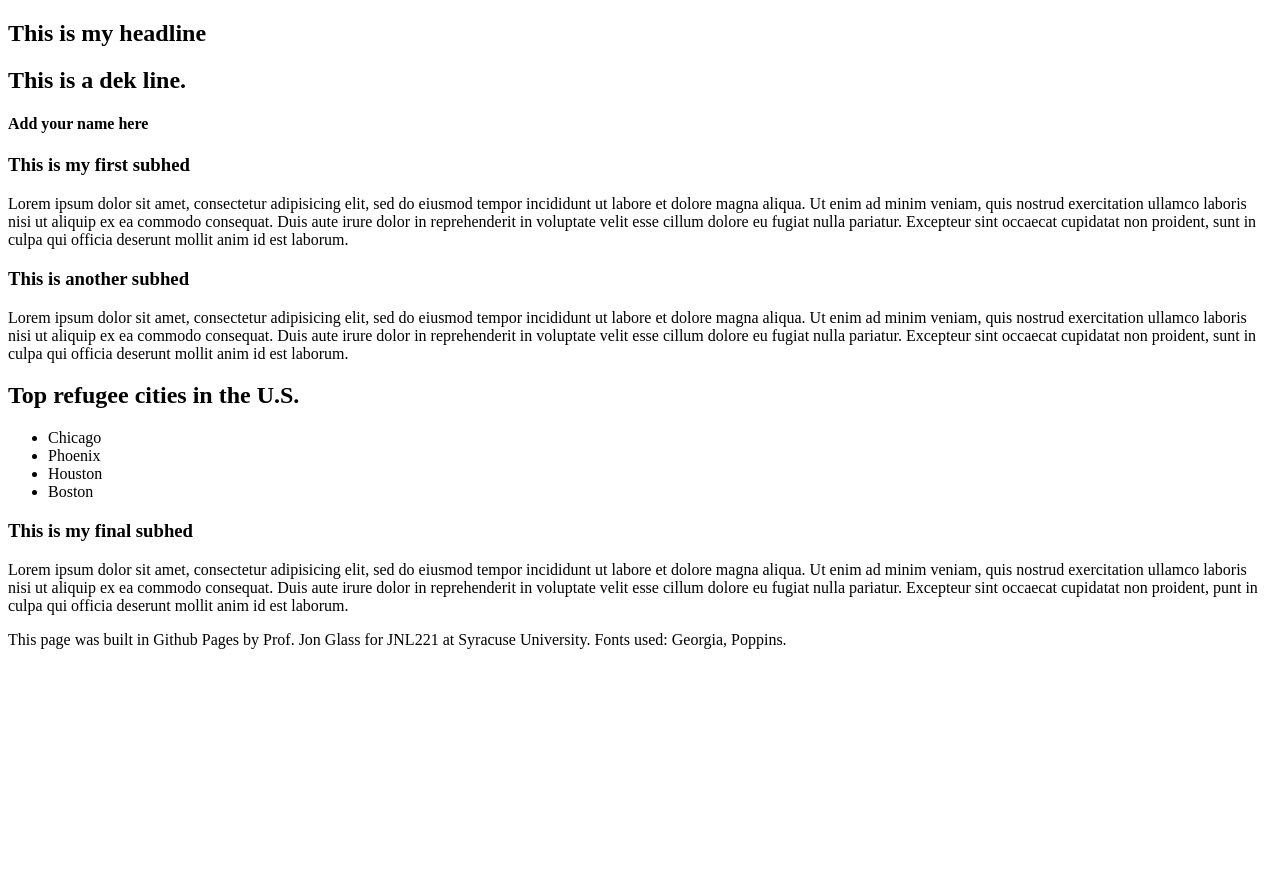
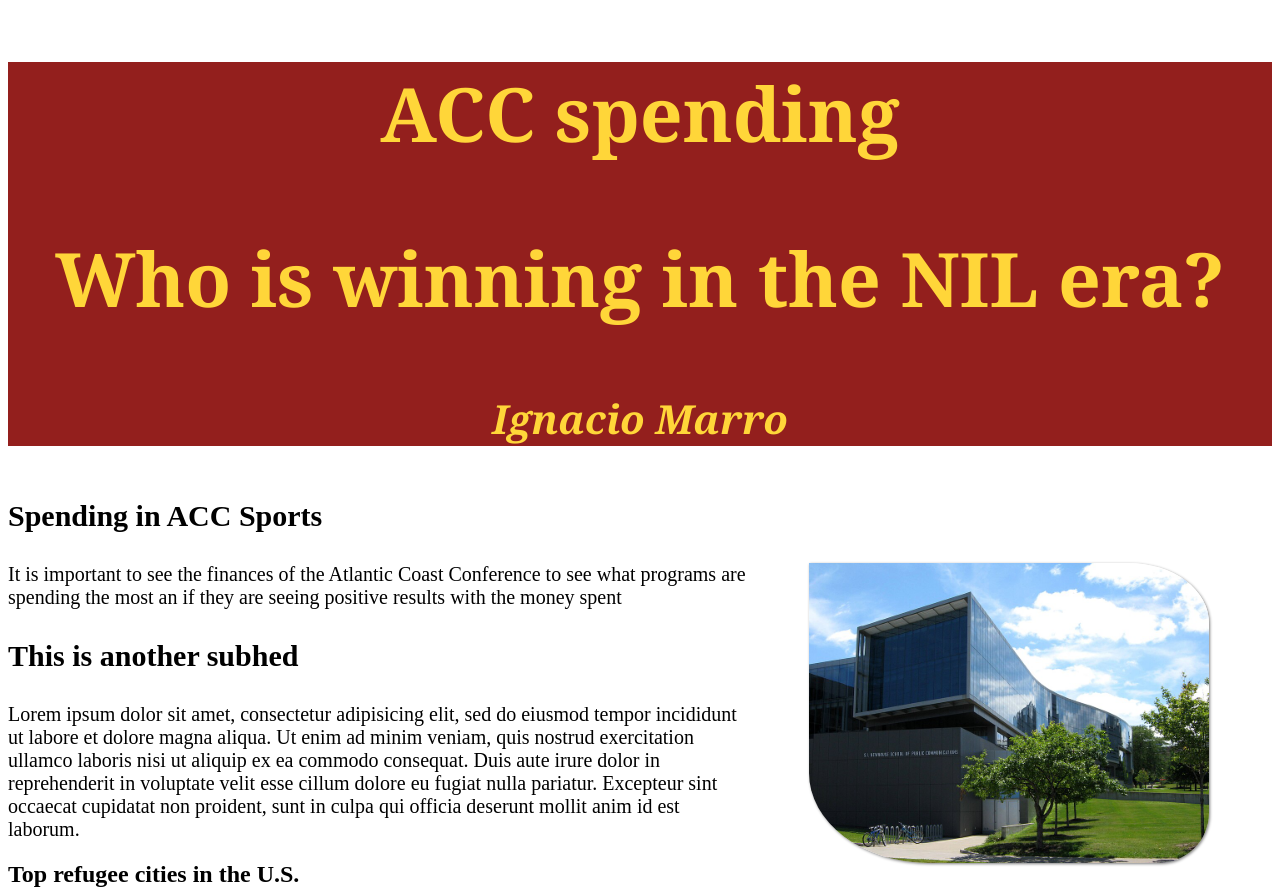
Before and after one commit to immarro1031/immaro1031.github.io, a plain HTML site: page final/index.html in a window 1280 px wide. Shown: the top 891 px of the page. Before the commit the page ends 800 px from the top, so only its background shows below. Drawn offline with Linux system fonts and the light colour scheme.

Commit message:
Add files via upload

```diff
--- a/final/final.css
+++ b/final/final.css
@@ -12,7 +12,8 @@
 	font-size: 50px;
 	text-align: center;
 	font-family: 'Georgia', serif;
-	background-color: black;
+	background-color: #931F1D;
+	color: #FFD639;
 }
 h4 {
 	font-style: italic;
@@ -22,7 +23,22 @@ h4 {
 h3 {
 	font-size: 30px;
 }
+P {
+	font-size: 20px;
+	font-family: 'Times New Roman', serif;
+}
 
+img  {
+ 	float: right;
+ 	margin-right: 5%;
+ 	margin-left: 5%;
+  box-shadow: 1px 1px 3px gray;
+  border-radius: 0 20% 50px 30%;
+  corner-shape: superellipse(0.8) bevel notch squircle;
+}
+
+
+ }
 
 /*Don't worry about this section yet*/
 @media only screen and (max-width: 767px)
--- a/final/index.html
+++ b/final/index.html
@@ -1,5 +1,5 @@
 <!-- This is the completed HTML page for our final project template. -->
-
+<!-- I changed the shape of my image and used a border radius in order to modify my image into a funky shape -->
 <!DOCTYPE html>
 <html lang="en">
 	<head>
@@ -9,26 +9,22 @@
 		<meta name="viewport" content="width=device-width, initial-scale=1">
 
 		<!-- Link tag for CSS -->
-
+		<link rel="stylesheet" href="final.css">
 		<!-- Google font: Poppins -->
 
 	</head>
 
 	<body>
-		<section>
-			<h1> This is my headline </h1>
-			<h2> This is a dek line.</h2>
-			<h4>Add your name here </h4>
+		<section class="header">
+			<h1> ACC spending </h1>
+			<h2> Who is winning in the NIL era?</h2>
+			<h4>Ignacio Marro </h4>
 		</section>
 		<section>
-			<h3>This is my first subhed</h3>
+			<h3>Spending in ACC Sports</h3>
 			<!-- Add image below this comment -->
-			<p>Lorem ipsum dolor sit amet, consectetur adipisicing elit, sed do eiusmod
-			tempor incididunt ut labore et dolore magna aliqua. Ut enim ad minim veniam,
-			quis nostrud exercitation ullamco laboris nisi ut aliquip ex ea commodo
-			consequat. Duis aute irure dolor in reprehenderit in voluptate velit esse
-			cillum dolore eu fugiat nulla pariatur. Excepteur sint occaecat cupidatat non
-			proident, sunt in culpa qui officia deserunt mollit anim id est laborum.</p>
+			<img src="newhouse.jpg" alt="A picture of S.I. Newhouse School of Public Communications, the nation's leading school of Journalism" height="300" width="400">
+			<p>It is important to see the finances of the Atlantic Coast Conference to see what programs are spending the most an if they are seeing positive results with the money spent</p>
 		</section>
 		<section>
 			<h3>This is another subhed</h3>
@@ -51,6 +47,7 @@
 			</div>
 
 			<!-- Add responsive Datawrapper element below this comment. -->
+			<iframe title="New York Presidential Voting Results" aria-label="Choropleth map" id="datawrapper-chart-YN36L" src="https://datawrapper.dwcdn.net/YN36L/1/" scrolling="no" frameborder="0" style="width: 0; min-width: 100% !important; border: none;" height="555" data-external="1"></iframe><script type="text/javascript">(function(){function e(){window.addEventListener(`message`,function(e){if(e.data[`datawrapper-height`]!==void 0){var t=document.querySelectorAll(`iframe`);for(var n in e.data[`datawrapper-height`])for(var r=0,i;i=t[r];r++)if(i.contentWindow===e.source){var a=e.data[`datawrapper-height`][n]+`px`;i.style.height=a}}})}e()})();</script>
 
 		</section>
 		<section>
```
